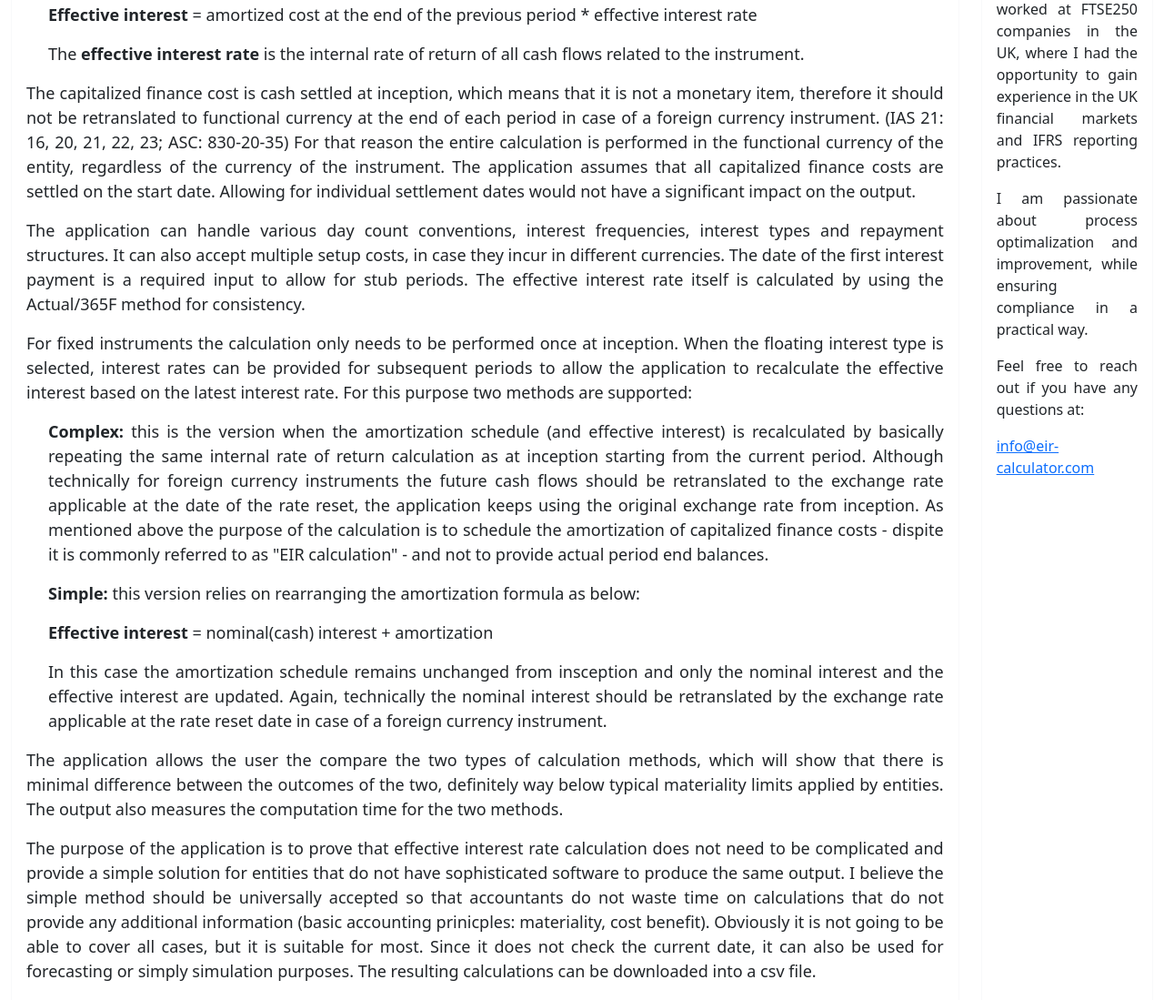
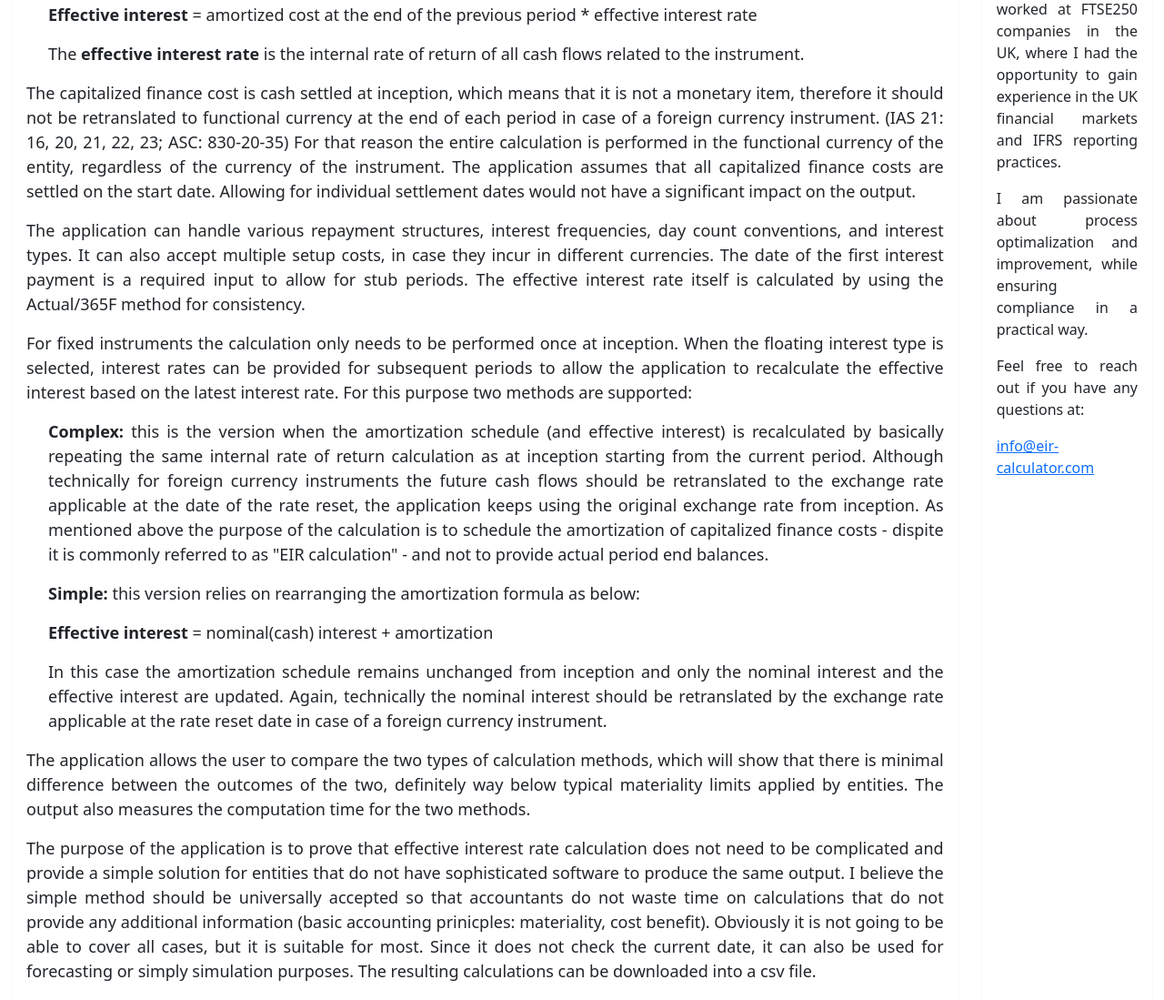
Before and after one commit to Norcsa/eir-calculator, a Flask app: page / in a window 1280 px wide; the page is wider, and only the part inside the window is pictured. Shown: the part 678-1777 px from the top of that part at 91% size. Run offline with Flask 3, Linux system fonts and the light colour scheme.

Commit message:
Update spelling

```diff
--- a/templates/index.html
+++ b/templates/index.html
@@ -24,13 +24,13 @@
                             <p class="card-text ms-4"><strong>Effective interest</strong> = amortized cost at the end of the previous period * effective interest rate</p>
                             <p class="card-text ms-4">The <strong>effective interest rate</strong> is the internal rate of return of all cash flows related to the instrument.</p>
                             <p class="card-text">The capitalized finance cost is cash settled at inception, which means that it is not a monetary item, therefore it should not be retranslated to functional currency at the end of each period in case of a foreign currency instrument. (IAS 21: 16, 20, 21, 22, 23; ASC: 830-20-35) For that reason the entire calculation is performed in the functional currency of the entity, regardless of the currency of the instrument. The application assumes that all capitalized finance costs are settled on the start date. Allowing for individual settlement dates would not have a significant impact on the output.</p>
-                            <p class="card-text">The application can handle various day count conventions, interest frequencies, interest types and repayment structures. It can also accept multiple setup costs, in case they incur in different currencies. The date of the first interest payment is a required input to allow for stub periods. The effective interest rate itself is calculated by using the Actual/365F method for consistency. </p>
+                            <p class="card-text">The application can handle various repayment structures, interest frequencies, day count conventions, and interest types. It can also accept multiple setup costs, in case they incur in different currencies. The date of the first interest payment is a required input to allow for stub periods. The effective interest rate itself is calculated by using the Actual/365F method for consistency. </p>
                             <p class="card-text">For fixed instruments the calculation only needs to be performed once at inception. When the floating interest type is selected, interest rates can be provided for subsequent periods to allow the application to recalculate the effective interest based on the latest interest rate. For this purpose two methods are supported:</p>
                             <p class="card-text ms-4"><strong>Complex:</strong> this is the version when the amortization schedule (and effective interest) is recalculated by basically repeating the same internal rate of return calculation as at inception starting from the current period. Although technically for foreign currency instruments the future cash flows should be retranslated to the exchange rate applicable at the date of the rate reset, the application keeps using the original exchange rate from inception. As mentioned above the purpose of the calculation is to schedule the amortization of capitalized finance costs - dispite it is commonly referred to as "EIR calculation" - and not to provide actual period end balances.</p>
                             <p class="card-text ms-4"><strong>Simple:</strong> this version relies on rearranging the amortization formula as below:</p>
                             <p class="card-text ms-4"><strong>Effective interest</strong> = nominal(cash) interest + amortization </p>
-                            <p class="card-text ms-4">In this case the amortization schedule remains unchanged from insception and only the nominal interest and the effective interest are updated. Again, technically the nominal interest should be retranslated by the exchange rate applicable at the rate reset date in case of a foreign currency instrument. </p>
-                            <p class="card-text">The application allows the user the compare the two types of calculation methods, which will show that there is minimal difference between the outcomes of the two, definitely way below typical materiality limits applied by entities. The output also measures the computation time for the two methods.</p>
+                            <p class="card-text ms-4">In this case the amortization schedule remains unchanged from inception and only the nominal interest and the effective interest are updated. Again, technically the nominal interest should be retranslated by the exchange rate applicable at the rate reset date in case of a foreign currency instrument. </p>
+                            <p class="card-text">The application allows the user to compare the two types of calculation methods, which will show that there is minimal difference between the outcomes of the two, definitely way below typical materiality limits applied by entities. The output also measures the computation time for the two methods.</p>
                             <p class="card-text">The purpose of the application is to prove that effective interest rate calculation does not need to be complicated and provide a simple solution for entities that do not have sophisticated software to produce the same output. I believe the simple method should be universally accepted so that accountants do not waste time on calculations that do not provide any additional information (basic accounting prinicples: materiality, cost benefit). Obviously it is not going to be able to cover all cases, but it is suitable for most. Since it does not check the current date, it can also be used for forecasting or simply simulation purposes. The resulting calculations can be downloaded into a csv file.</p>
                             <p class="card-text">Input format should be 1,000.00 for numbers, althought the thousand separator and the decimals can be omited, and YYYY-MM-DD for dates.</p>
                             <p class="card-text">The application does not save any data, all data is lost when the browser is closed.</p>
```
